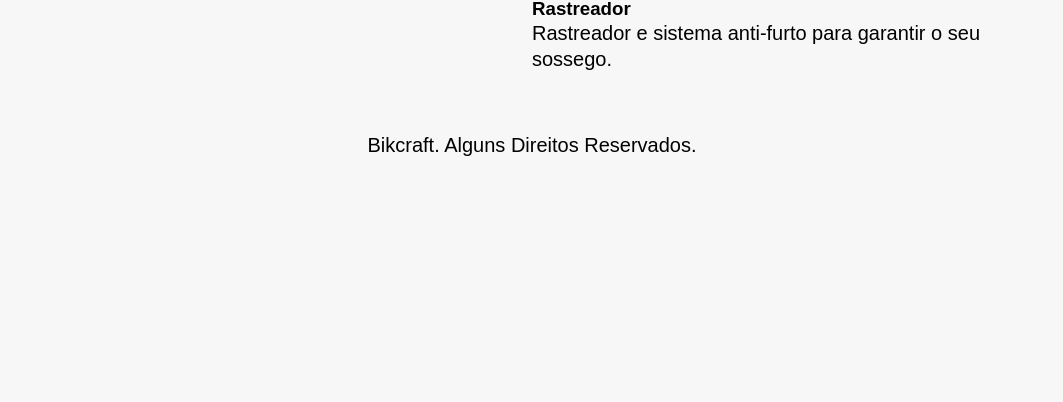
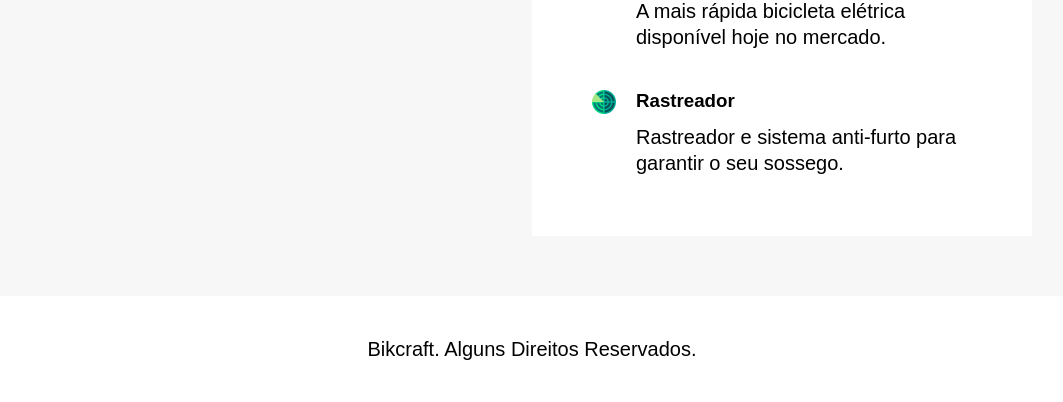
Before and after one commit to raiykawaai/origamid-posicionamento-1, a plain HTML site: page index.html in a window 1280 px wide. Shown: the part 840-1242 px from the top of the page, without its empty margins (108-1171 px from the left). Before the commit the page ends 998 px from the top, so only its background shows below. Drawn offline with Linux system fonts and the light colour scheme.

Commit message:
feat - styling 3

```diff
--- a/style.css
+++ b/style.css
@@ -74,3 +74,35 @@ p{
     border-radius: 4px;
     text-transform: uppercase;
 }
+
+.subtitulo{
+    font-size: 64px;
+    text-transform: uppercase;
+    color: #c6c6c6;
+    text-align: right;
+    padding: 40px;
+}
+
+.vantagens{
+    background: #FFFFFF;
+    padding: 40px;
+}
+
+.vantagens-item{
+    display: grid;
+    grid-template-columns: auto 1fr;
+    gap: 10px 20px;
+    padding: 20px;
+}
+
+.vantagens-item p{
+    grid-column: 2;
+}
+
+.rodape{
+    background: #FFFFFF;
+    width: 100%;
+    text-align: center;
+    padding: 40px;
+    box-sizing: border-box;
+}
```
